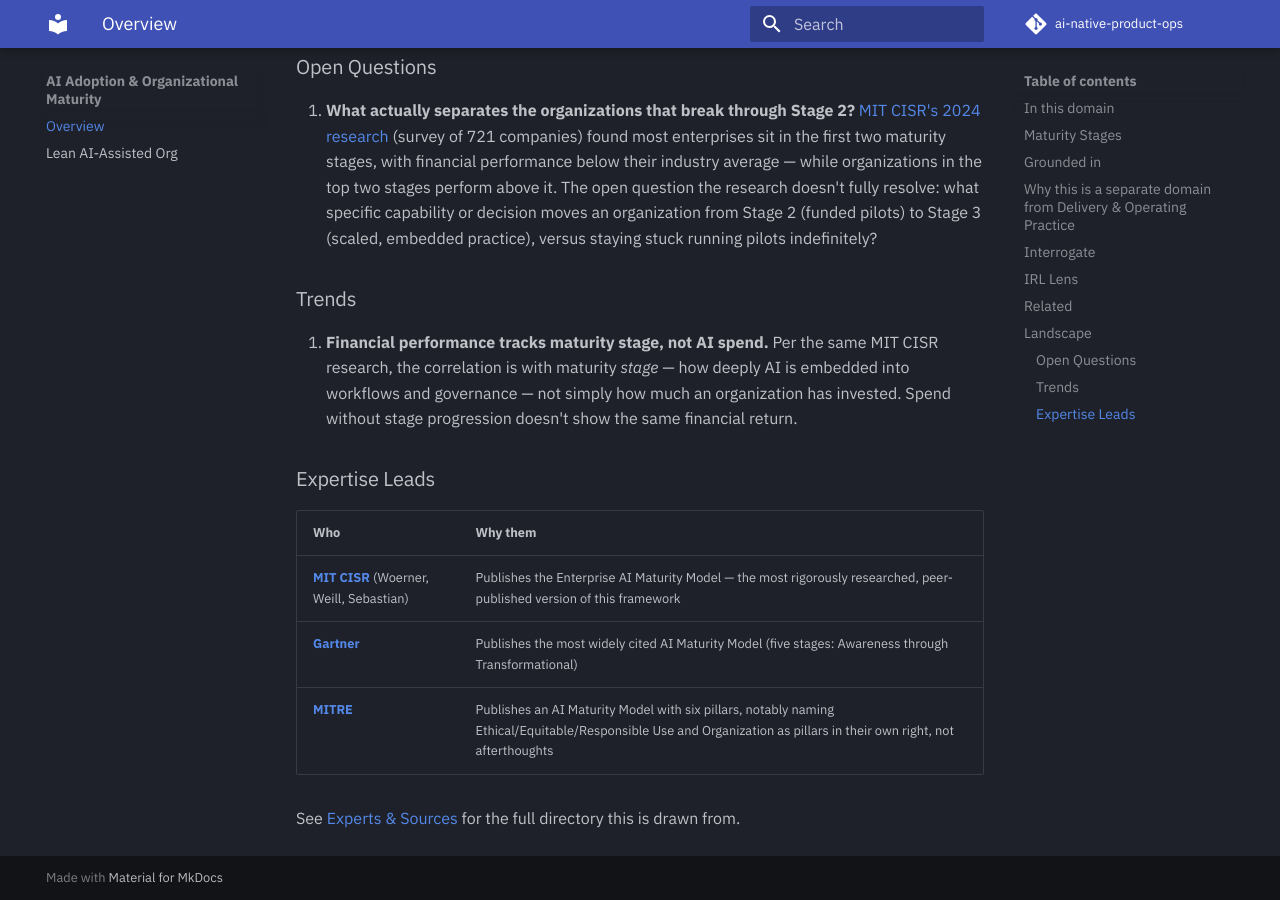
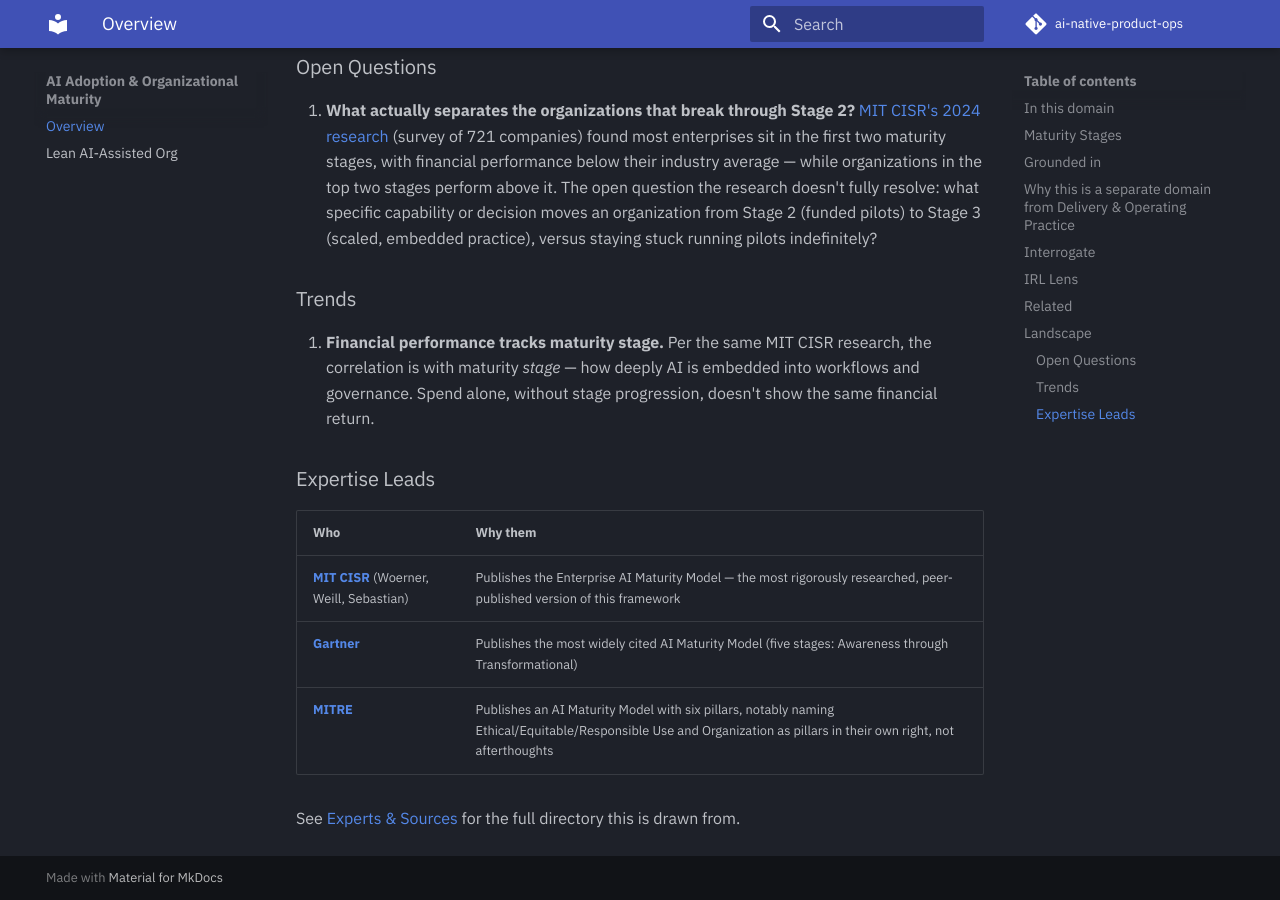
Before and after one commit to Sunparus/ai-native-product-ops, an MkDocs documentation site: the page built from docs/domains/ai-adoption-maturity/index.md, in a window 1280 px wide and 900 px high, scrolled down 2948 px. Built offline with MkDocs 1.6.1 and Material for MkDocs 9.7.7, drawn with Linux system fonts in a browser that asks for light colours; comment, search, counter and statistics services are not loaded.

Commit message:
Fix 2 more ToV instances found on wider re-sweep
- playbooks/index.md: 'That shape isn't arbitrary — [reasoning]' was
  flagged as low-priority in the very first ToV sweep this session but
  never actually fixed. Caught now on a broader pattern search.
- ai-adoption-maturity/index.md: a Trend bullet written this session
  ('tracks maturity stage, not AI spend... not simply how much') used
  the same banned pattern in content I wrote myself, not just legacy
  content. Rewritten.

Also did a QA pass on all 6 domains' new Landscape sections directly
against the built HTML output (not just source markdown) -- confirmed
structurally correct: proper tables, valid link syntax, no malformed
fences or admonitions that could silently swallow content. This rules
out a source-level cause for the 'Landscape section missing on live
site' report -- next step is confirming Actions build status and
ruling out cache, not further source changes.

```diff
--- a/docs/domains/ai-adoption-maturity/index.md
+++ b/docs/domains/ai-adoption-maturity/index.md
@@ -77,7 +77,7 @@
 
 ### Trends
 
-1. **Financial performance tracks maturity stage, not AI spend.** Per the same MIT CISR research, the correlation is with maturity *stage* — how deeply AI is embedded into workflows and governance — not simply how much an organization has invested. Spend without stage progression doesn't show the same financial return.
+1. **Financial performance tracks maturity stage.** Per the same MIT CISR research, the correlation is with maturity *stage* — how deeply AI is embedded into workflows and governance. Spend alone, without stage progression, doesn't show the same financial return.
 
 ### Expertise Leads
 
```
Also changed, not shown: docs/playbooks/index.md (+1 -1 lines).
